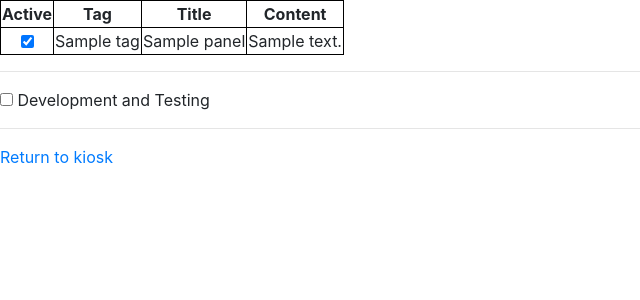
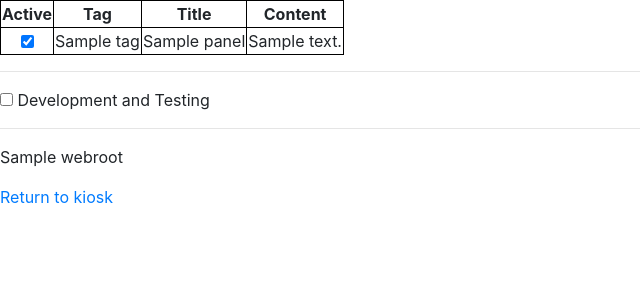
Before and after one commit to sbehnfeldt/kiosk, a PHP site: template src/templates/config.html.twig in a window 1280 px wide. Shown: the top 300 px of the page, without its empty margins (0-640 px from the left). Run offline with PHP 8.4, Linux system fonts and the light colour scheme; the template is opened without the code that fills it: most values are stand-ins (such as "Sample title", 1, 10 or a date in 2020); some libraries are stand-ins or nearby versions.

Commit message:
Include 'webroot' in config page to return to kiosk

```diff
--- a/src/assets/config.php
+++ b/src/assets/config.php
@@ -17,5 +17,6 @@ $config   = json_decode(file_get_contents('../config.json'), true);
 $template = $twig->loadTemplate('config.html.twig');
 exit($template->render([
     'cache'  => false,
-    'panels' => $config[ 'panels' ]
+    'panels' => $config[ 'panels' ],
+    'webroot' => $config[ 'webroot' ]
 ]));
--- a/src/templates/config.html.twig
+++ b/src/templates/config.html.twig
@@ -31,6 +31,7 @@
 <hr />
 <input id="dev" type="checkbox" name="dev" {% if dev %}checked{% endif %}/> Development and Testing
 <hr />
+<p>{{ webroot }}</p>
 <a href="{{ webroot }}">Return to kiosk</a>
 
 <script src="js/jquery-1.11.0.min.js"></script>
```
